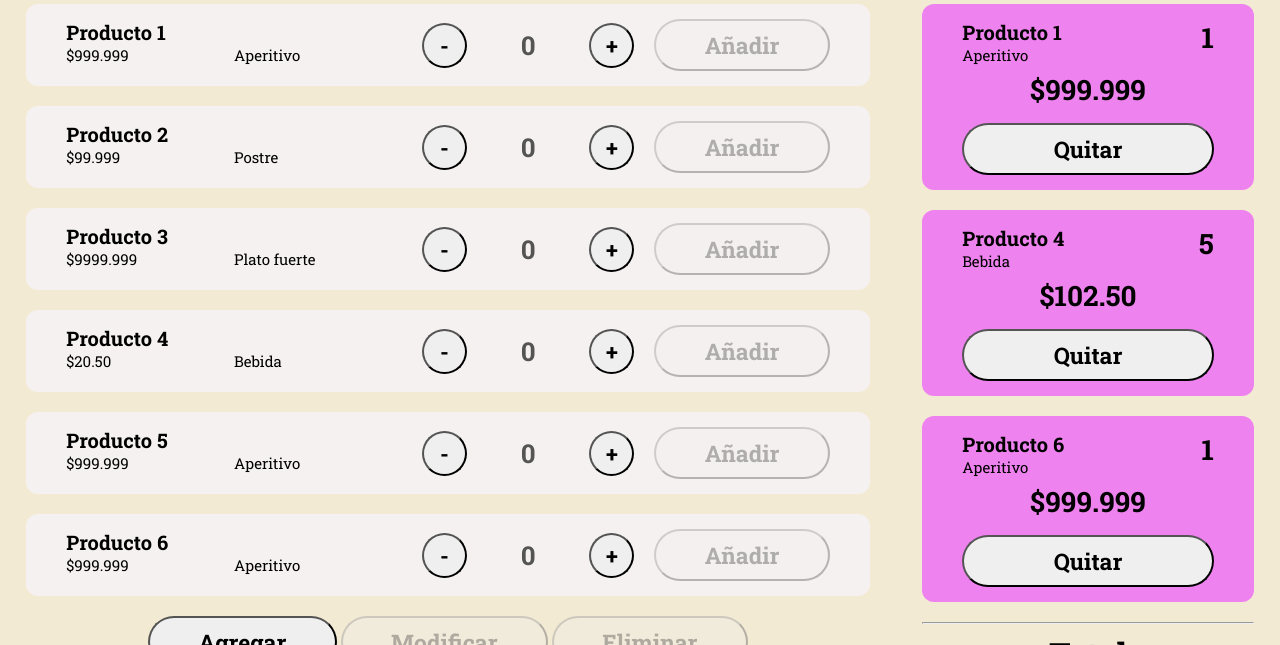
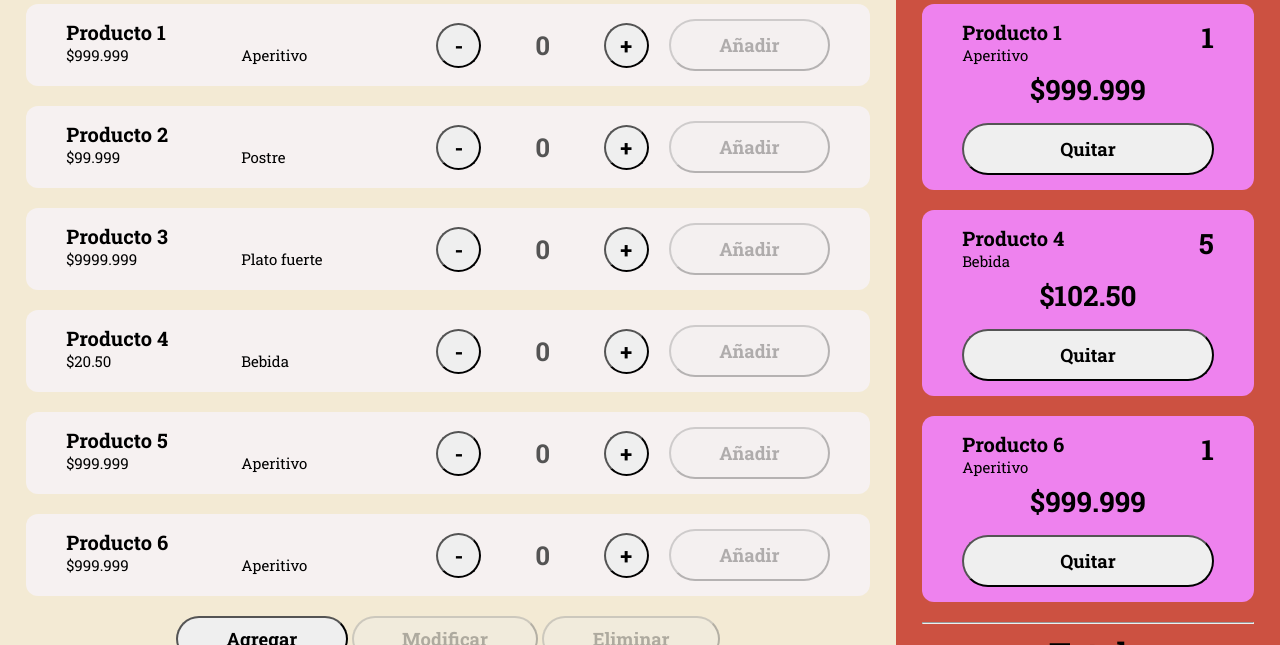
Before and after one commit to Katsuhoku/Katsuhoku.github.io, a plain HTML site: page index.html in a window 1280 px wide. Shown: the part 155-800 px from the top of the page. Drawn offline with Linux system fonts and the light colour scheme; a web font is replaced by a local one.

Commit message:
Viewport optimized?

```diff
--- a/index.js
+++ b/index.js
@@ -1,3 +1,9 @@
+// Resizes window avoiding browser interface crops
+window.addEventListener('resize', () => {
+    let vh = window.innerHeight * 0.01;
+    document.documentElement.style.setProperty('--vh', `${vh}px`)
+});
+
 // Exchanges Menu and Order sections (in mobile version)
 var menuDisplayed = true;
 var displayOrderButton = document.getElementById("display_order");
--- a/style.css
+++ b/style.css
@@ -5,7 +5,7 @@
 button {
     border-radius: 100vh;
     padding: calc(5px + 0.5vh) calc(10px + 3vw);
-    font-size: calc(10px + 1vw);
+    font-size: calc(12px + 0.5vw);
     font-weight: 700;
     outline: none;
 
@@ -73,6 +73,9 @@ article label {
     height: 100vh;
     width: 100vw;
 
+    /* Size to all viewport minus browser interface */
+    height: calc(var(--vh, 1vh) * 100);
+
     /* Layout config (default: widescreen) */
     display: grid;
     grid-template-columns: 1fr;
@@ -132,9 +135,13 @@ header h1 {
     width: 5px;
 }
 
-#menu::-webkit-scrollbar-thumb, #order::-webkit-scrollbar-thumb {
-    background-color: rgba(138, 179, 255, 0.712);
+#menu::-webkit-scrollbar-thumb {
+    background-color: #dd6040;
     border-radius: 20px;
+}
+
+#order::-webkit-scrollbar-thumb {
+    background-color: white;
 }
 
 #menu h2, #order h2 {
@@ -216,6 +223,10 @@ header h1 {
 
 #add-button {
     grid-column: span 2;
+}
+
+#order {
+    background-color: #cc5141;
 }
 
 #order .product {
```
